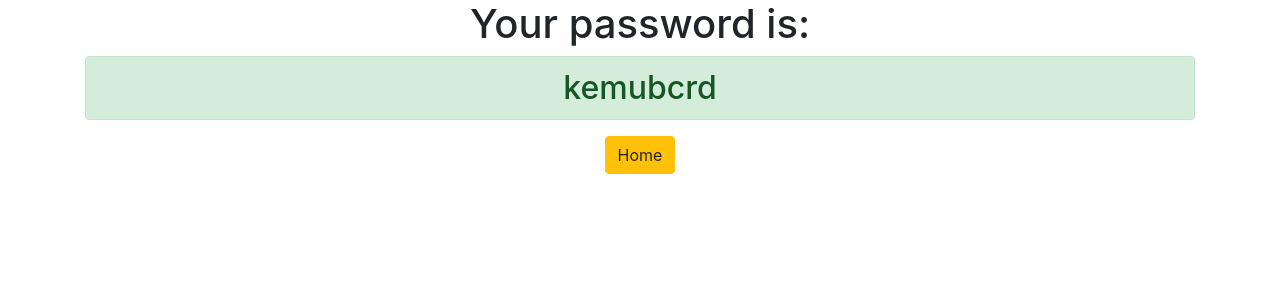
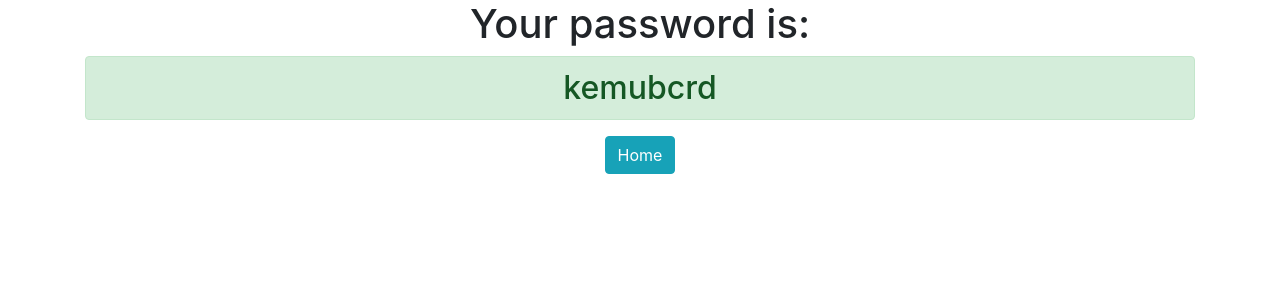
Before and after one commit to ArtDru/django3-password_generator, a Django app: page /password in a window 1280 px wide. Shown: the top 300 px of the page. Run offline with Django 4.2, Linux system fonts and the light colour scheme.

Commit message:
My second tweaks

```diff
--- a/generator/templates/generator/password.html
+++ b/generator/templates/generator/password.html
@@ -2,5 +2,5 @@
 <div class="container text-center">
     <h1>Your password is:</h1>
     <h2 class="alert alert-success">{{ password }}</h2>
-    <a href="{% url 'home' %}" class="btn btn-warning">Home</a>
+    <a href="{% url 'home' %}" class="btn btn-info">Home</a>
 </div>
--- a/password_generator/settings.py
+++ b/password_generator/settings.py
@@ -20,7 +20,7 @@ BASE_DIR = Path(__file__).resolve().parent.parent
 # See https://docs.djangoproject.com/en/4.1/howto/deployment/checklist/
 
 # SECURITY WARNING: keep the secret key used in production secret!
-SECRET_KEY = 'django-insecure-(hr^r3%psfl-xtv6#bw1o1j1dc3rihn7vraq-m3^smc=s+-ey5'
+SECRET_KEY = 'django-insecure-(hr^r3%psfl-xtv6aaas#bw1o1j1dc3rihn7vraq-m3^smc=s+-ey5'
 
 # SECURITY WARNING: don't run with debug turned on in production!
 DEBUG = True
```
